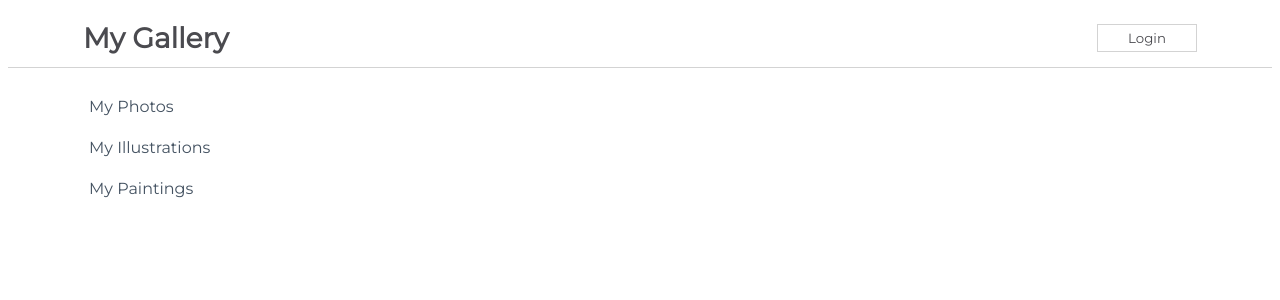
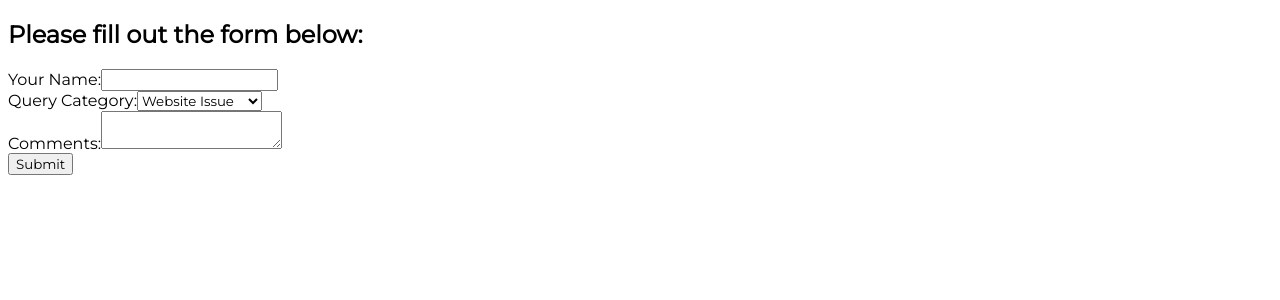
Before and after one commit to CleanOak/React-Challenge, a React (Create React App) app in the folder my-app/: page / in a window 1280 px wide. Shown: the top 300 px of the page. Built offline with nearby package versions, Linux system fonts and the light colour scheme.

Commit message:
add form lessons

```diff
--- a/my-app/package.json
+++ b/my-app/package.json
@@ -14,8 +14,8 @@
   },
 
 "scripts": {
-  "start": "NODE_OPTIONS=--openssl-legacy-provider your-start-script",
-  "build": "NODE_OPTIONS=--openssl-legacy-provider your-build-script",
+  "start": "react-scripts start",
+  "build": "react-scripts build",
   "test": "react-scripts test",
   "eject": "react-scripts eject"
   },
--- a/my-app/src/App.js
+++ b/my-app/src/App.js
@@ -1,15 +1,12 @@
 import css from './App.module.css';
-import Sidebar from './components/Sidebar';
-import NavBarSimple from './components/NavBarSimple';
-import NavBarForm from './components/NavBarForm';
+
+import UncontrolledForm from './components/UncontrolledForm';
 
 
 function App() {
   return (
-    <div className={css.App}>
-      <Sidebar/>
-      {/* <NavBarSimple/>   */}
-      <NavBarForm/>
+    <div className="App">
+      <UncontrolledForm/>
     </div>
   );
 }
--- /dev/null
+++ b/my-app/src/components/UncontrolledForm.js
@@ -0,0 +1,62 @@
+import React, { Component } from 'react'
+
+export class UncontrolledForm extends Component {
+    constructor(props) {
+      super(props)
+      this.inputName = React.createRef();
+      this.inputCategory = React.createRef();
+      this.inputComment = React.createRef();
+    }
+
+
+    handleSumit = (event) => {
+        event.preventDefault();
+        console.log(this.inputName.current.value)
+        console.log(this.inputCategory.current.value)
+        console.log(this.inputComment.current.value)
+
+    }
+
+  render() {
+    return (
+        <div>
+        <h2>Please fill out the form below:</h2>
+        <form onSubmit={this.handleSumit}>
+            <div>
+            <label htmlFor='id-name'>Your Name:</label>
+            <input
+                id='id-name'
+                name='name'
+                type='text'
+                ref = {this.inputName}
+                />
+            </div>
+            <div>
+            <label htmlFor='id-category'>Query Category:</label>
+            <select
+                id='id-category'
+                name='category'
+                ref={this.inputCategory}
+            >
+                <option value='website'>Website Issue</option>
+                <option value='order'>Order Issue</option>
+                <option value='general'>General Inquiry</option>
+            </select>
+            </div>
+            <div>
+            <label htmlFor='id-comments'>Comments:</label>
+            <textarea
+                id='id-comments'
+                name='comments'
+                ref={this.inputComment}
+                />
+            </div>
+            <input type='submit' value='Submit'/>
+
+        </form>
+        </div>
+    )
+  }
+}
+
+export default UncontrolledForm
```
Also changed, not shown: my-app/src/components/ControlledForm.js (added, +80 -0 lines), my-app/src/components/LifeCycleCDU.js (added, +40 -0 lines), my-app/src/components/LifeCycleCDUChild.js (added, +42 -0 lines).
